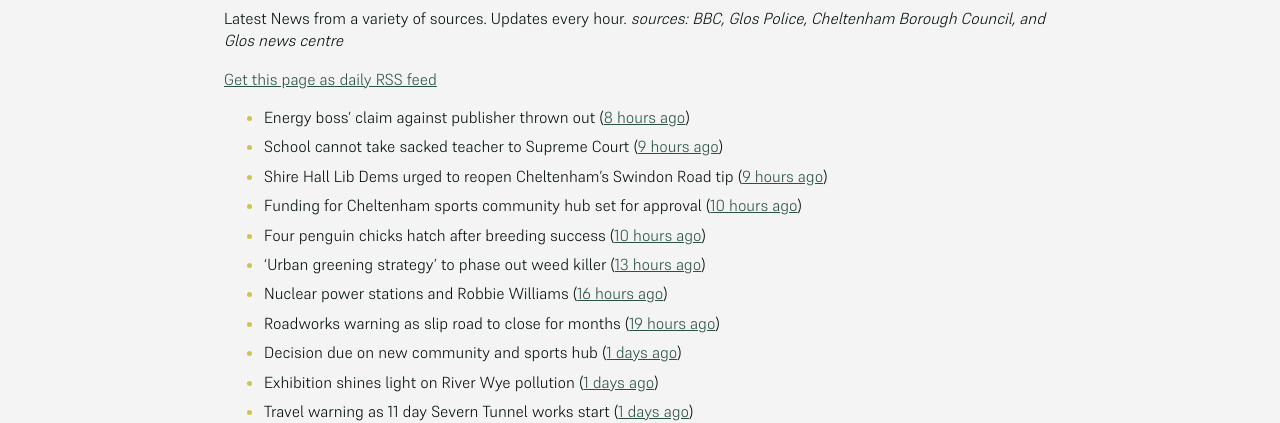
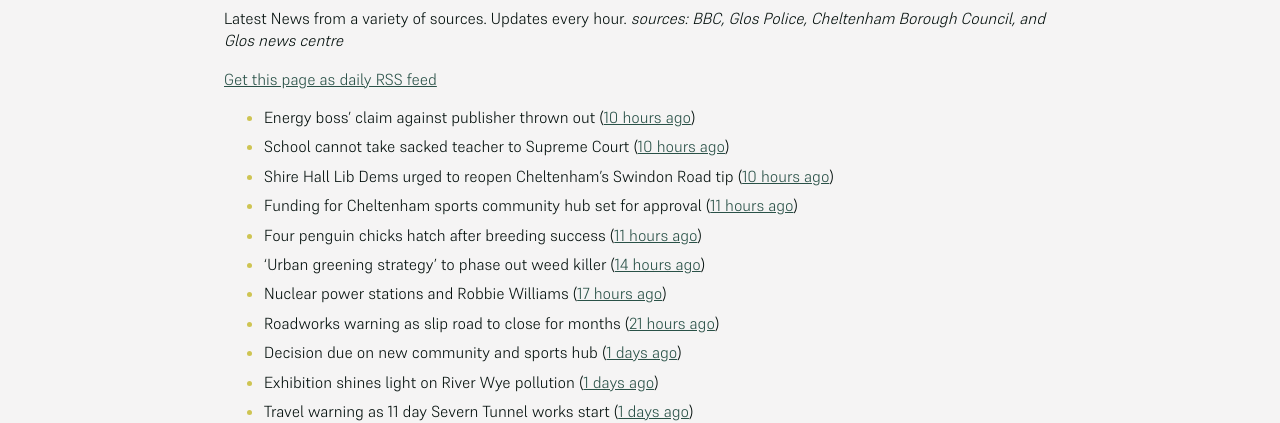
Before and after one commit to mat-0/cheltenham-open-data, a Jekyll site: the page built from _pages/news.md, in a window 1280 px wide. Shown: the part 266-689 px from the top of the page. Built offline with Jekyll 4.4.1, drawn with Linux system fonts in a browser that asks for light colours.

Commit message:
Updated 2025-06-10 02:30:43

```diff
--- a/_pages/news.md
+++ b/_pages/news.md
@@ -12,14 +12,14 @@ _sources: BBC, Glos Police, Cheltenham Borough Council, and Glos news centre_
 [Get this page as daily RSS feed](/daily.rss)
 
 <!-- news_marker starts -->
-- Energy boss' claim against publisher thrown out ([8 hours ago](https://www.bbc.com/news/articles/c9918ek3y4go))
-- School cannot take sacked teacher to Supreme Court ([9 hours ago](https://www.bbc.com/news/articles/cn7zn077nd4o))
-- Shire Hall Lib Dems urged to reopen Cheltenham’s Swindon Road tip ([9 hours ago](https://gloucesternewscentre.co.uk/shire-hall-lib-dems-urged-to-reopen-cheltenhams-swindon-road-tip/))
-- Funding for Cheltenham sports community hub set for approval ([10 hours ago](https://gloucesternewscentre.co.uk/funding-for-cheltenham-sports-community-hub-set-for-approval/))
-- Four penguin chicks hatch after breeding success ([10 hours ago](https://www.bbc.com/news/articles/ce39qxx818jo))
-- 'Urban greening strategy' to phase out weed killer ([13 hours ago](https://www.bbc.com/news/articles/c201jv8v311o))
-- Nuclear power stations and Robbie Williams ([16 hours ago](https://www.bbc.com/news/articles/cy4ekkyej0ko))
-- Roadworks warning as slip road to close for months ([19 hours ago](https://www.bbc.com/news/articles/c308j6d7ngno))
+- Energy boss' claim against publisher thrown out ([10 hours ago](https://www.bbc.com/news/articles/c9918ek3y4go))
+- School cannot take sacked teacher to Supreme Court ([10 hours ago](https://www.bbc.com/news/articles/cn7zn077nd4o))
+- Shire Hall Lib Dems urged to reopen Cheltenham’s Swindon Road tip ([10 hours ago](https://gloucesternewscentre.co.uk/shire-hall-lib-dems-urged-to-reopen-cheltenhams-swindon-road-tip/))
+- Funding for Cheltenham sports community hub set for approval ([11 hours ago](https://gloucesternewscentre.co.uk/funding-for-cheltenham-sports-community-hub-set-for-approval/))
+- Four penguin chicks hatch after breeding success ([11 hours ago](https://www.bbc.com/news/articles/ce39qxx818jo))
+- 'Urban greening strategy' to phase out weed killer ([14 hours ago](https://www.bbc.com/news/articles/c201jv8v311o))
+- Nuclear power stations and Robbie Williams ([17 hours ago](https://www.bbc.com/news/articles/cy4ekkyej0ko))
+- Roadworks warning as slip road to close for months ([21 hours ago](https://www.bbc.com/news/articles/c308j6d7ngno))
 - Decision due on new community and sports hub ([1 days ago](https://www.bbc.com/news/articles/cy4k5kv0v2go))
 - Exhibition shines light on River Wye pollution ([1 days ago](https://www.bbc.com/news/articles/c62814zl1q5o))
 - Travel warning as 11 day Severn Tunnel works start ([1 days ago](https://www.bbc.com/news/articles/c5yk6z54e2zo))
```
Also changed, not shown: _data/flood.json (+5 -69 lines), index.md (+4 -4 lines).
